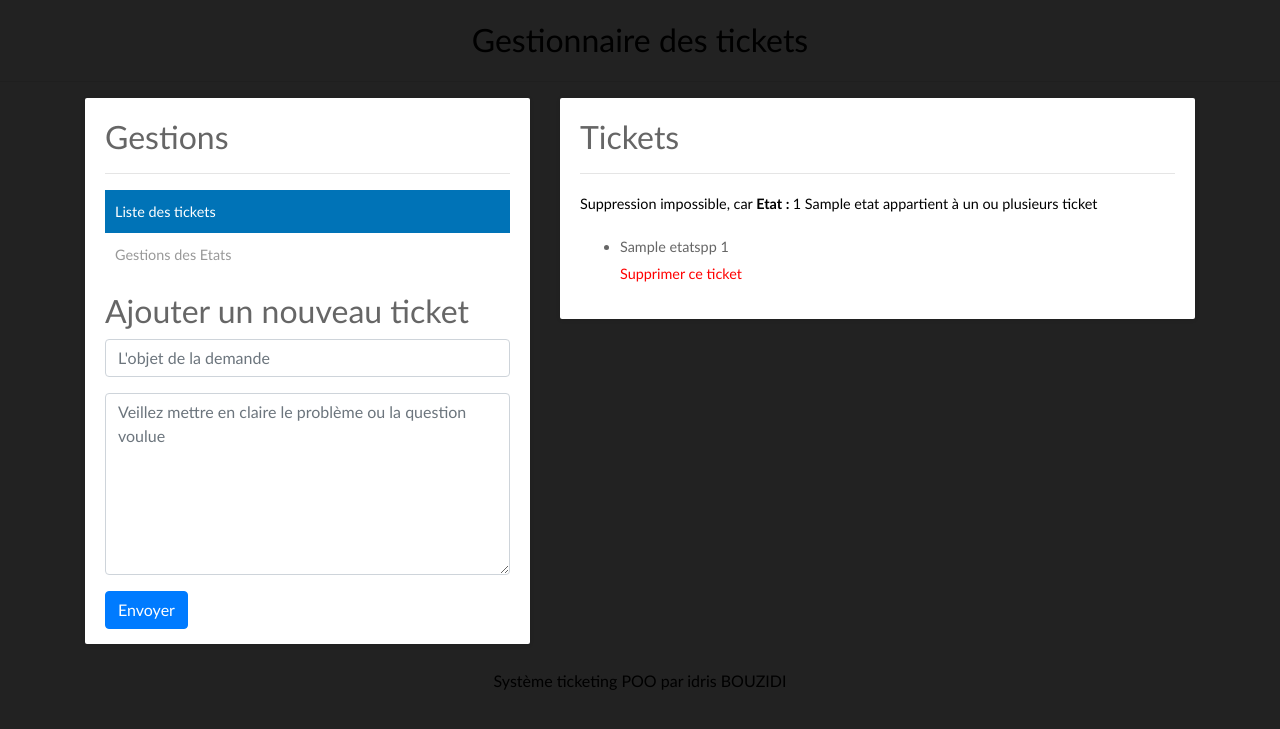
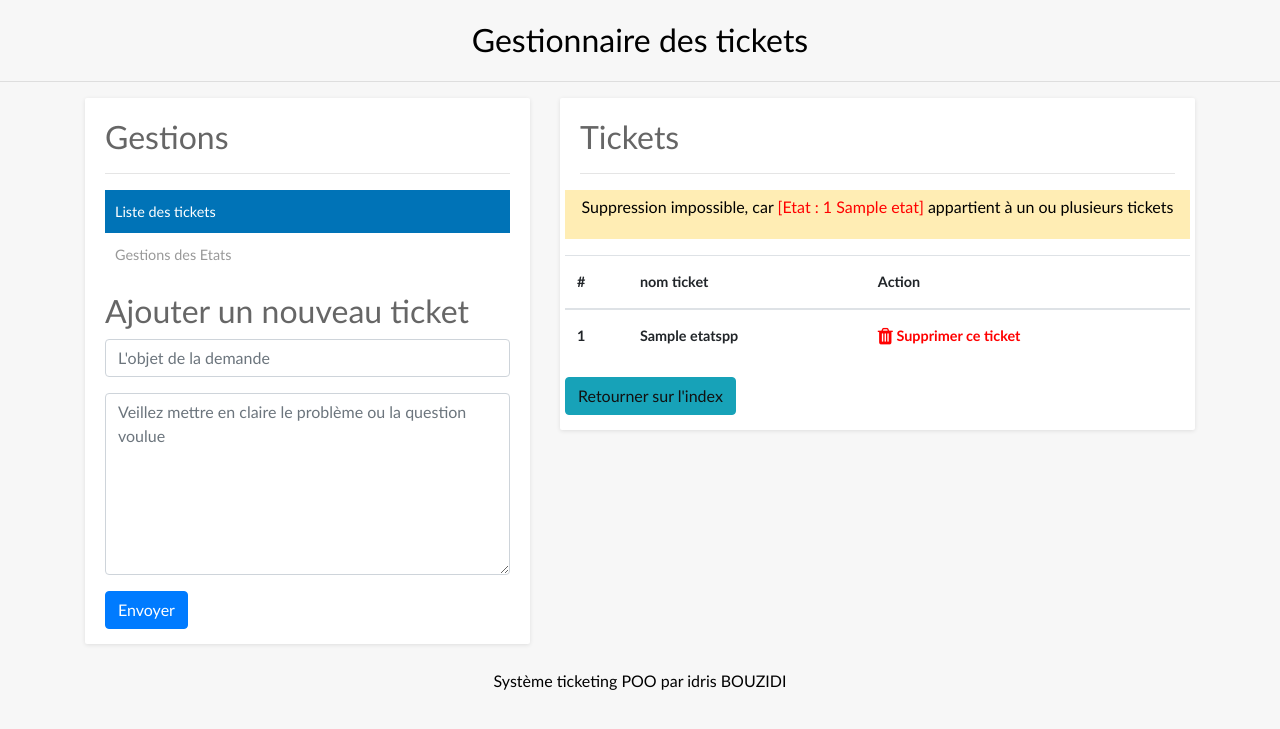
Before and after one commit to ibouzidi/ticketing, a PHP site: template Vue/vueSuprimerErreur.php in a window 1280 px wide. Shown: the top 729 px of the page. Run offline with PHP 8.4, Linux system fonts and the light colour scheme; the template is opened without the code that fills it: most values are stand-ins (such as "Sample title", 1, 10 or a date in 2020); lists and menus that the app fills with data are empty.

Commit message:
version 1 clean stanE4

```diff
--- a/Contenu/style.css
+++ b/Contenu/style.css
@@ -1,6 +1,6 @@
 body {
 	color: #000;
-	background-color: #222;
+	background-color: #F7F7F7;
 	font-family: 'Futura-Medium', 'Futura', 'Trebuchet MS', sans-serif;
 }
 
@@ -10,6 +10,14 @@ p {
 
 h1 {
 	color: #000;
+}
+
+ul {
+	list-style-type: none;
+}
+
+a {
+	text-decoration: none;
 }
 
 
@@ -194,3 +202,21 @@ h1 {
 	width: 1.5em;
 	text-align: center;
 }
+
+.message-alert {
+	width: 100%;
+	padding: 0.2rem;
+	text-align: center;
+	background-color: #ffedb4;
+	color: #000;
+	font-size: 1rem;
+	margin-bottom: 1rem;
+}
+
+.message-alert span {
+	color: red;
+}
+
+.listeticket {
+	width: 100%;
+}
--- a/Vue/vueSuprimerErreur.php
+++ b/Vue/vueSuprimerErreur.php
@@ -1,17 +1,27 @@
-<?php $titre = 'Supprimer un etat'; ?>
+<div class="message-alert">
+    <p>Suppression impossible, car <span>[Etat : <?= $etat['id'] . '  ' . $etat['nom_etat'] ?>]</span> appartient
+        à un ou plusieurs tickets</p>
+</div>
 
-<div class="container">
-    <p>Suppression impossible, car <strong>Etat :
-        </strong><?= $etat['id'] . '  ' . $etat['nom_etat'] ?> appartient à un ou plusieurs ticket
-    </p>
-    <?php foreach($etatspp as $es):
-        ?>
-        <ul>
-            <li><?= $es['TIC_TITRE']. ' ' .$es['TIC_ID'] ?></li>
-            <a onclick="return confirm('&Ecirc;tes-vous sûr de vouloir supprimer ce ticket ?')"
-            style="color:red" href="index.php?action=supprimer&id=<?= $es['TIC_ID'] ?>">
-            Supprimer ce ticket</a>
-        </ul>
+<table class="table">
+    <thead>
+        <tr>
+            <th scope="col">#</th>
+            <th scope="col">nom ticket
+            <th scope="col">Action</th>
+        </tr>
+    </thead>
+    <tbody>
+        <?php foreach($etatspp as $es):?>
+        <tr>
+            <th><?= $es['TIC_ID']?></th>
+            <th scope="row"><?= $es['TIC_TITRE']?></th>
+            <th> <a onclick="return confirm('&Ecirc;tes-vous sûr de vouloir supprimer ce ticket ?')" style="color:red"
+                    href="index.php?action=supprimer&id=<?= $es['TIC_ID'] ?>"><i class="fa fa-trash fa-lg"></i>
+                    Supprimer ce ticket</a></th>
+        </tr>
+        <?php endforeach; ?>
+    </tbody>
+</table>
 
-    <?php endforeach;?>
-</div>
+<a class="btn btn-info" href="index.php">Retourner sur l'index</a>
```
Also changed, not shown: Vue/vueAccueil.php (+30 -30 lines), Vue/vueErreur.php (+5 -3 lines).
